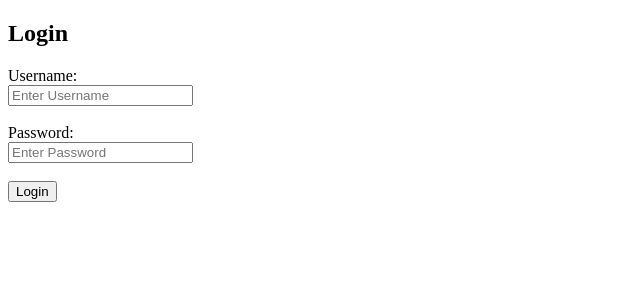
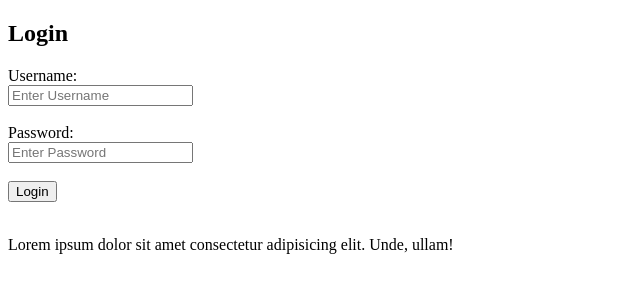
Before and after one commit to ritikrahul57-tech/login-form, a plain HTML site: page learning.html in a window 1280 px wide. Shown: the whole page, without its empty margins (0-640 px from the left). Drawn offline with Linux system fonts and the light colour scheme.

Commit message:
The program

```diff
--- a/learning.html
+++ b/learning.html
@@ -15,7 +15,10 @@
         <input type="password" placeholder="Enter Password"><br><br>
 
         <button type="submit">Login</button>
-    </form>
+        <br>
+        <br>
+        <p>Lorem ipsum dolor sit amet consectetur adipisicing elit. Unde, ullam!
+        </p>    </form>
 
 </body>
 </html>
```
